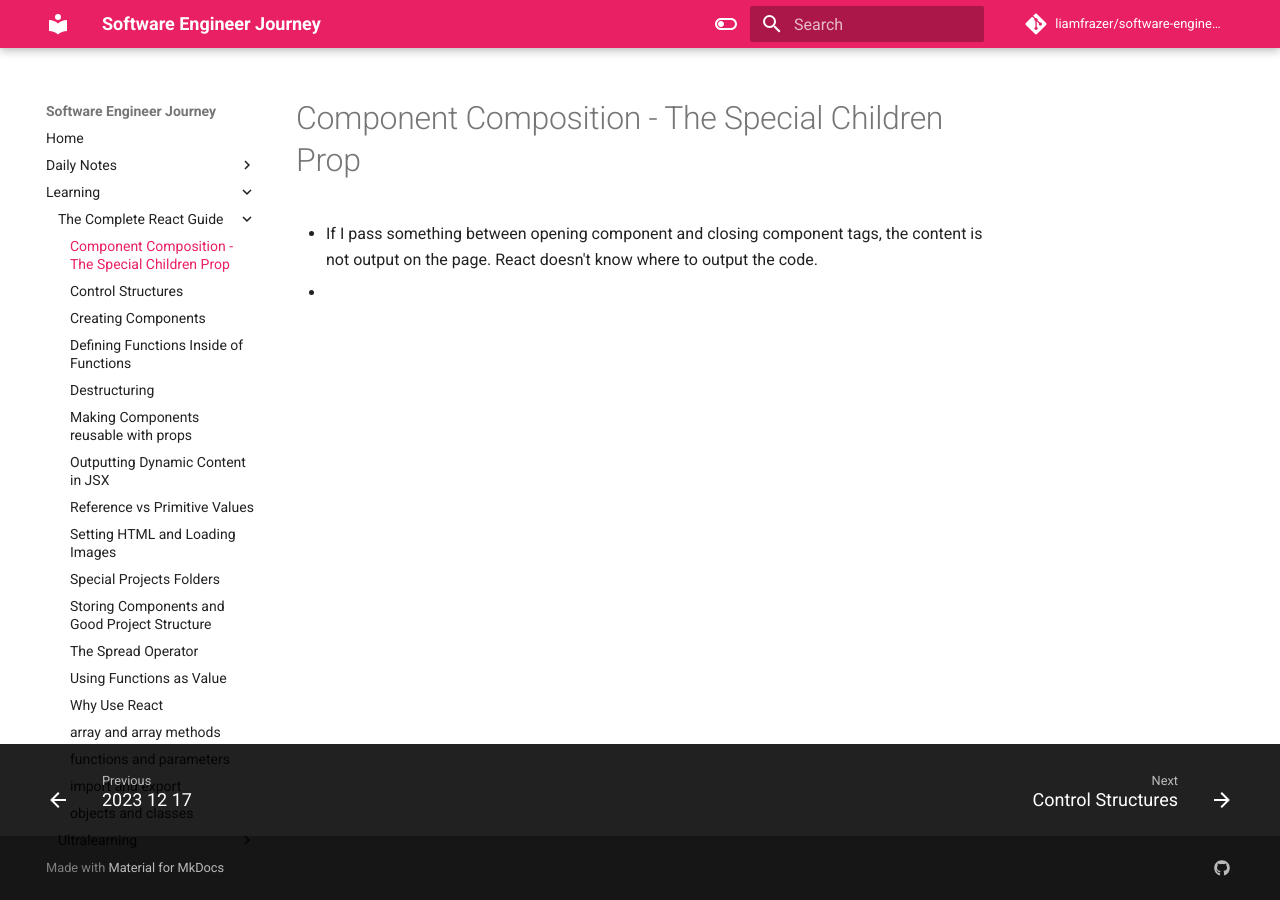
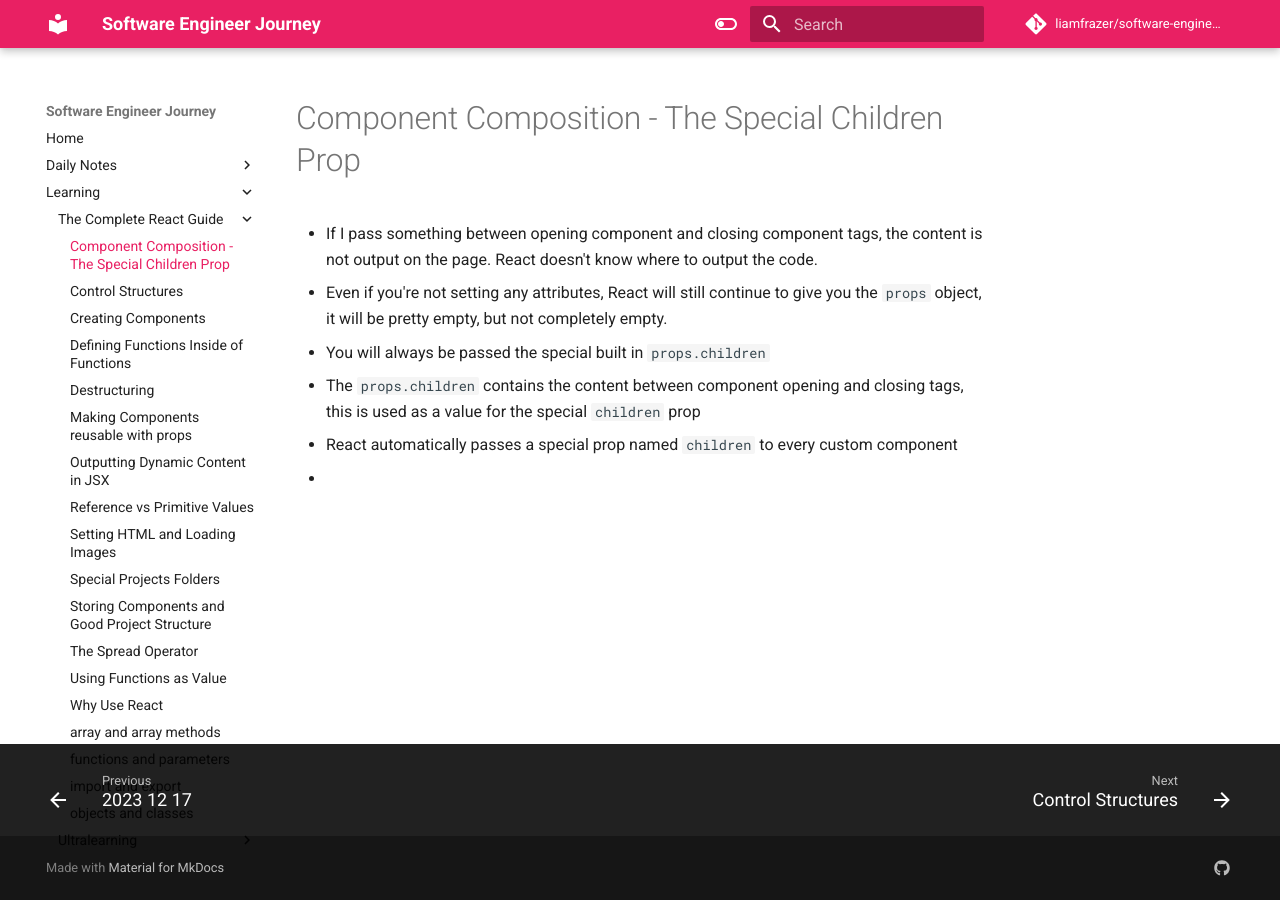
Before and after one commit to liamfrazer/software-engineer-journey, an MkDocs documentation site: the page built from docs/Learning/The Complete React Guide/Component Composition - The Special Children Prop.md, in a window 1280 px wide. Built offline with MkDocs 1.6.1 and Material for MkDocs 9.7.7, drawn with Linux system fonts in a browser that asks for light colours; comment, search, counter and statistics services are not loaded.

Commit message:
vault backup: 2023-12-17 11:22:39

```diff
--- a/docs/Learning/The Complete React Guide/Component Composition - The Special Children Prop.md
+++ b/docs/Learning/The Complete React Guide/Component Composition - The Special Children Prop.md
@@ -10,4 +10,9 @@
 
 
 * If I pass something between opening component and closing component tags, the content is not output on the page. React doesn't know where to output the code.
+* Even if you're not setting any attributes, React will still continue to give you the `props` object, it will be pretty empty, but not completely empty.
+* You will always be passed the special built in `props.children`
+
+* The `props.children` contains the content between component opening and closing tags, this is used as a value for the special `children` prop
+* React automatically passes a special prop named `children` to every custom component
 *
```
